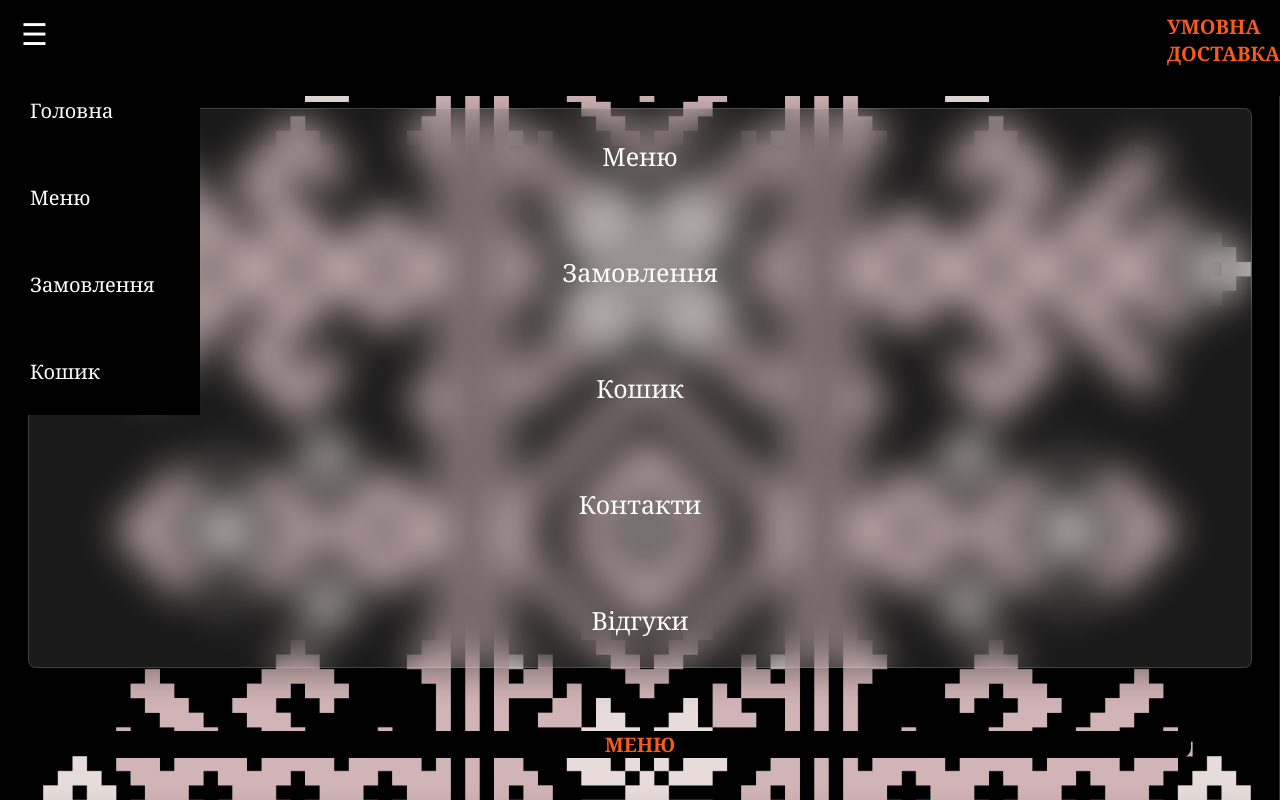
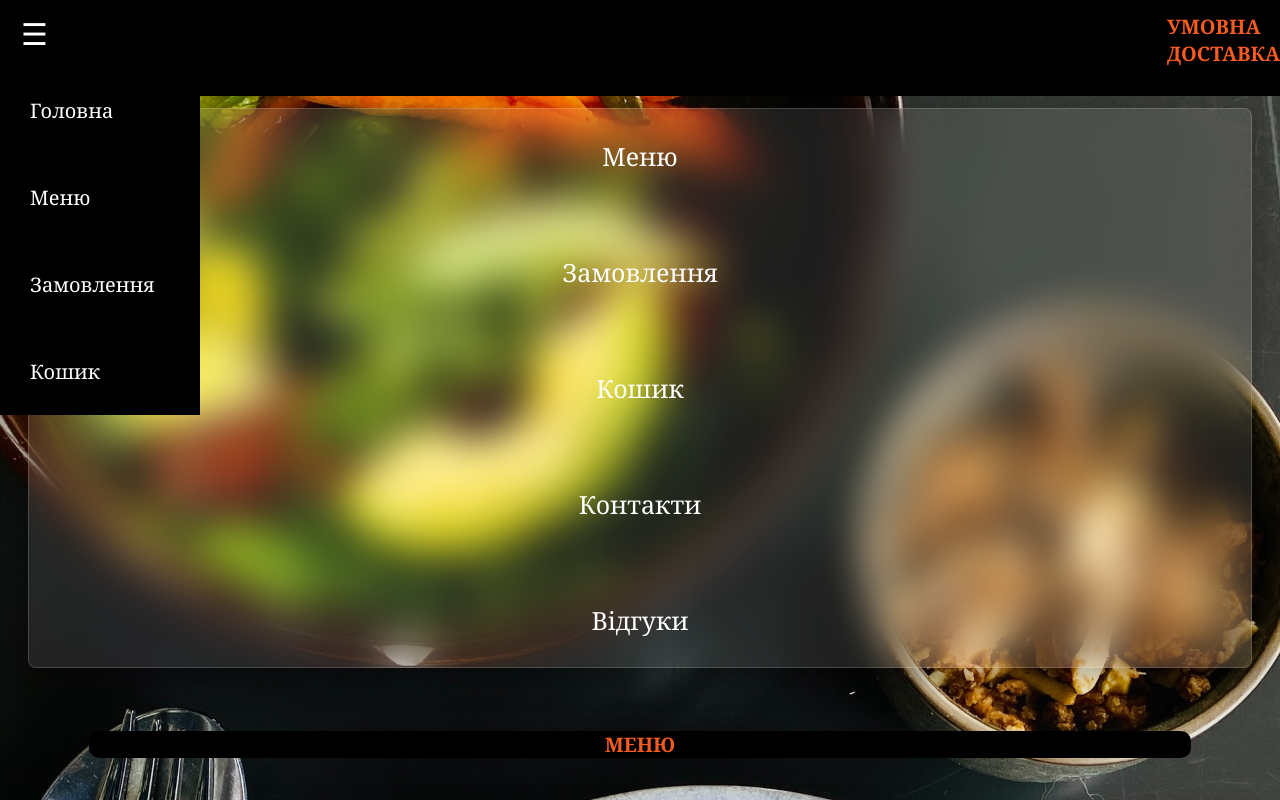
Before and after one commit to MazurIvan/neworder, a React (Create React App) app: page / in a window 1280 px wide. Shown: the top 800 px of the page. Built offline with nearby package versions, Linux system fonts and the light colour scheme.

Commit message:
add mainmenu

```diff
--- a/src/style.css
+++ b/src/style.css
@@ -8,7 +8,7 @@ html {
 }
 
 body {
-    background: no-repeat center center fixed url(ornament.jpg);
+    background: no-repeat center center fixed url(fon.jpg);
     background-size: cover;
 }
 
```
Also changed, not shown: src/ornament.jpg (deleted).
